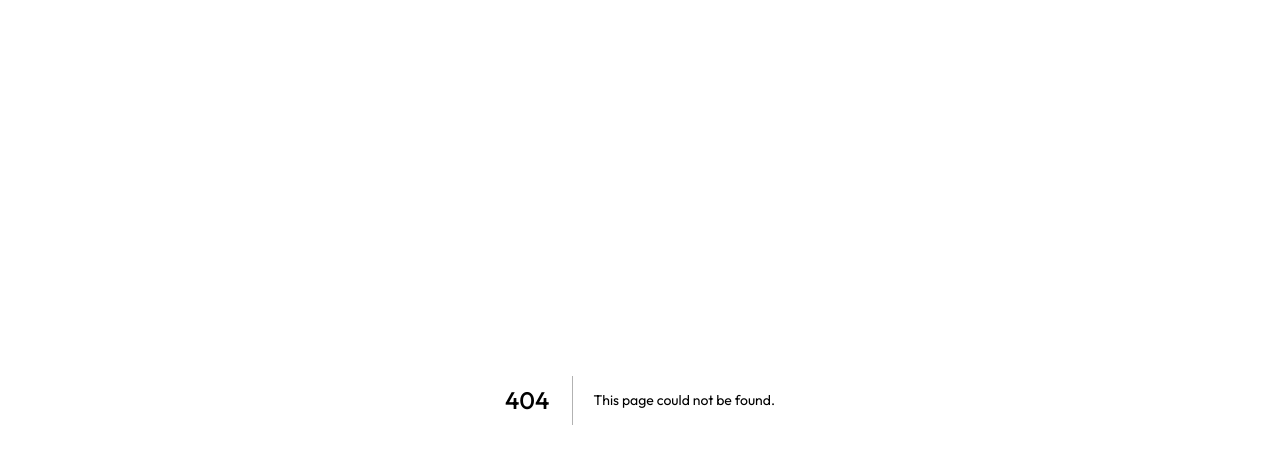
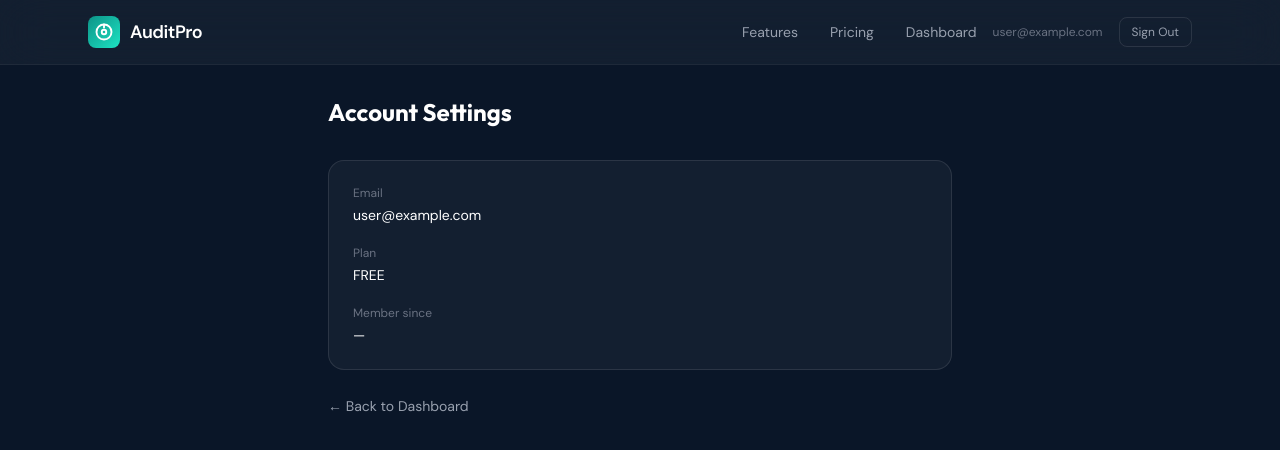
Before and after one commit to evsong/social-media-audit-pro, a Next.js app: page /dashboard/settings in a window 1280 px wide. Before the commit this address had no page. Shown: the top 450 px of the page. Built offline with nearby package versions, Linux system fonts and the light colour scheme; no server answers; the database is empty; sample sign-in values are in the browser's storage.

Commit message:
feat: add auth-aware navbar, dashboard, and route protection

```diff
--- a/src/app/auth/signin/page.tsx
+++ b/src/app/auth/signin/page.tsx
@@ -18,6 +18,7 @@ export default function SignInPage() {
     try {
       const res = await signIn("resend", {
         email: email.trim(),
+        callbackUrl: "/dashboard",
         redirect: false,
       });
 
--- /dev/null
+++ b/src/app/dashboard/page.tsx
@@ -0,0 +1,76 @@
+import { auth } from "@/lib/auth";
+import { prisma } from "@/lib/prisma";
+import { redirect } from "next/navigation";
+
+export default async function DashboardPage() {
+  const session = await auth();
+  if (!session?.user?.email) redirect("/auth/signin");
+
+  const user = await prisma.user.findUnique({
+    where: { email: session.user.email },
+  });
+
+  const audits = await prisma.auditReport.findMany({
+    where: { userId: user?.id },
+    orderBy: { createdAt: "desc" },
+    take: 20,
+    select: { id: true, platform: true, username: true, healthScore: true, createdAt: true },
+  });
+
+  const plan = user?.plan ?? "FREE";
+  const limits: Record<string, number> = { FREE: 3, PRO: 30, AGENCY: 999 };
+  const thisMonth = audits.filter(a => {
+    const d = new Date(a.createdAt);
+    const now = new Date();
+    return d.getMonth() === now.getMonth() && d.getFullYear() === now.getFullYear();
+  }).length;
+
+  return (
+    <main className="pt-24 pb-16 max-w-4xl mx-auto px-6">
+      <h1 className="text-2xl font-bold mb-8">Dashboard</h1>
+
+      {/* Plan & Usage */}
+      <div className="grid md:grid-cols-3 gap-4 mb-10">
+        <StatCard label="Plan" value={plan} />
+        <StatCard label="Audits this month" value={`${thisMonth} / ${limits[plan] ?? 3}`} />
+        <StatCard label="Total audits" value={String(audits.length)} />
+      </div>
+
+      {/* Audit History */}
+      <h2 className="font-semibold text-lg mb-4">Recent Audits</h2>
+      {audits.length === 0 ? (
+        <div className="bg-[rgba(255,255,255,0.04)] border border-white/10 rounded-2xl p-8 text-center">
+          <p className="text-gray-400 mb-4">No audits yet.</p>
+          <a href="/" className="px-4 py-2 bg-[#0d9488] hover:bg-[#0f766e] rounded-lg text-white text-sm font-medium transition">
+            Run your first audit
+          </a>
+        </div>
+      ) : (
+        <div className="space-y-3">
+          {audits.map(a => (
+            <a key={a.id} href={`/audit/${a.platform}/${a.username}`}
+              className="flex items-center justify-between bg-[rgba(255,255,255,0.04)] border border-white/10 rounded-xl px-5 py-4 hover:border-white/20 transition">
+              <div className="flex items-center gap-3">
+                <span className="text-xs uppercase text-[#1de4c3] font-semibold w-16">{a.platform}</span>
+                <span className="text-sm">@{a.username}</span>
+              </div>
+              <div className="flex items-center gap-4">
+                <span className="text-sm font-semibold">{a.healthScore}/100</span>
+                <span className="text-xs text-gray-500">{new Date(a.createdAt).toLocaleDateString()}</span>
+              </div>
+            </a>
+          ))}
+        </div>
+      )}
+    </main>
+  );
+}
+
+function StatCard({ label, value }: { label: string; value: string }) {
+  return (
+    <div className="bg-[rgba(255,255,255,0.04)] border border-white/10 rounded-xl p-5">
+      <div className="text-xs text-gray-500 mb-1">{label}</div>
+      <div className="text-xl font-bold">{value}</div>
+    </div>
+  );
+}
--- /dev/null
+++ b/src/app/dashboard/settings/page.tsx
@@ -0,0 +1,35 @@
+import { auth } from "@/lib/auth";
+import { prisma } from "@/lib/prisma";
+import { redirect } from "next/navigation";
+
+export default async function SettingsPage() {
+  const session = await auth();
+  if (!session?.user?.email) redirect("/auth/signin");
+
+  const user = await prisma.user.findUnique({
+    where: { email: session.user.email },
+  });
+
+  return (
+    <main className="pt-24 pb-16 max-w-2xl mx-auto px-6">
+      <h1 className="text-2xl font-bold mb-8">Account Settings</h1>
+      <div className="bg-[rgba(255,255,255,0.04)] border border-white/10 rounded-2xl p-6 space-y-5">
+        <Field label="Email" value={session.user.email} />
+        <Field label="Plan" value={user?.plan ?? "FREE"} />
+        <Field label="Member since" value={user?.createdAt ? new Date(user.createdAt).toLocaleDateString() : "—"} />
+      </div>
+      <div className="mt-6">
+        <a href="/dashboard" className="text-sm text-gray-400 hover:text-white transition">&larr; Back to Dashboard</a>
+      </div>
+    </main>
+  );
+}
+
+function Field({ label, value }: { label: string; value: string }) {
+  return (
+    <div>
+      <div className="text-xs text-gray-500 mb-1">{label}</div>
+      <div className="text-sm">{value}</div>
+    </div>
+  );
+}
--- a/src/app/layout.tsx
+++ b/src/app/layout.tsx
@@ -1,5 +1,6 @@
 import type { Metadata } from "next";
 import Providers from "./providers";
+import Navbar from "@/components/Navbar";
 import "./globals.css";
 
 export const metadata: Metadata = {
@@ -29,7 +30,7 @@ export default function RootLayout({
           rel="stylesheet"
         />
       </head>
-      <body className="antialiased"><Providers>{children}</Providers></body>
+      <body className="antialiased"><Providers><Navbar />{children}</Providers></body>
     </html>
   );
 }
--- a/src/app/page.tsx
+++ b/src/app/page.tsx
@@ -3,23 +3,6 @@ import { AuditForm } from "@/components/landing/AuditForm";
 export default function Home() {
   return (
     <main>
-      {/* NAV */}
-      <nav className="fixed top-0 w-full z-50 bg-[rgba(255,255,255,0.04)] backdrop-blur-xl border-b border-white/5">
-        <div className="max-w-6xl mx-auto px-6 h-16 flex items-center justify-between">
-          <a href="/" className="flex items-center gap-2.5">
-            <div className="w-8 h-8 rounded-lg bg-gradient-to-br from-[#0d9488] to-[#1de4c3] flex items-center justify-center">
-              <svg width="18" height="18" viewBox="0 0 24 24" fill="none" stroke="white" strokeWidth="2.5" strokeLinecap="round"><circle cx="12" cy="12" r="10"/><circle cx="12" cy="12" r="3"/><line x1="12" y1="2" x2="12" y2="6"/></svg>
-            </div>
-            <span className="font-bold text-lg tracking-tight">AuditPro</span>
-          </a>
-          <div className="hidden md:flex items-center gap-8 text-sm text-gray-400">
-            <a href="#features" className="hover:text-white transition">Features</a>
-            <a href="#pricing" className="hover:text-white transition">Pricing</a>
-            <a href="/auth/signin" className="px-4 py-2 bg-[#0d9488] hover:bg-[#0f766e] rounded-lg text-white text-sm font-medium transition">Sign In</a>
-          </div>
-        </div>
-      </nav>
-
       {/* HERO */}
       <section className="relative pt-32 pb-20 overflow-hidden">
         <div className="absolute top-20 left-1/2 -translate-x-1/2 w-[600px] h-[600px] bg-[#0d9488]/10 rounded-full blur-[120px] pointer-events-none" />
@@ -104,9 +87,9 @@ function PriceCard({ title, price, period, features, popular }: {
       <ul className="space-y-3 text-sm text-gray-300 mb-8 flex-1">
         {features.map((f) => <li key={f} className="flex items-center gap-2"><span className="text-[#1de4c3]">✓</span>{f}</li>)}
       </ul>
-      <button className={`w-full py-2.5 rounded-lg text-sm font-semibold transition ${popular ? "bg-gradient-to-r from-[#0d9488] to-[#0dc8aa]" : "border border-white/10 hover:bg-white/5"}`}>
+      <a href={title === "Agency" ? "/contact" : "/auth/signin"} className={`block w-full py-2.5 rounded-lg text-sm font-semibold text-center transition ${popular ? "bg-gradient-to-r from-[#0d9488] to-[#0dc8aa]" : "border border-white/10 hover:bg-white/5"}`}>
         {title === "Agency" ? "Contact Sales" : popular ? "Upgrade to Pro" : "Get Started"}
-      </button>
+      </a>
     </div>
   );
 }
--- /dev/null
+++ b/src/components/Navbar.tsx
@@ -0,0 +1,36 @@
+"use client";
+import { useSession, signOut } from "next-auth/react";
+
+export default function Navbar() {
+  const { data: session, status } = useSession();
+
+  return (
+    <nav className="fixed top-0 w-full z-50 bg-[rgba(255,255,255,0.04)] backdrop-blur-xl border-b border-white/5">
+      <div className="max-w-6xl mx-auto px-6 h-16 flex items-center justify-between">
+        <a href="/" className="flex items-center gap-2.5">
+          <div className="w-8 h-8 rounded-lg bg-gradient-to-br from-[#0d9488] to-[#1de4c3] flex items-center justify-center">
+            <svg width="18" height="18" viewBox="0 0 24 24" fill="none" stroke="white" strokeWidth="2.5" strokeLinecap="round"><circle cx="12" cy="12" r="10"/><circle cx="12" cy="12" r="3"/><line x1="12" y1="2" x2="12" y2="6"/></svg>
+          </div>
+          <span className="font-bold text-lg tracking-tight">AuditPro</span>
+        </a>
+        <div className="hidden md:flex items-center gap-8 text-sm text-gray-400">
+          <a href="/#features" className="hover:text-white transition">Features</a>
+          <a href="/#pricing" className="hover:text-white transition">Pricing</a>
+          {status === "loading" ? (
+            <div className="w-20 h-9" />
+          ) : session?.user ? (
+            <div className="flex items-center gap-4">
+              <a href="/dashboard" className="hover:text-white transition">Dashboard</a>
+              <span className="text-xs text-gray-500 truncate max-w-[160px]">{session.user.email}</span>
+              <button onClick={() => signOut({ callbackUrl: "/" })} className="px-3 py-1.5 border border-white/10 hover:bg-white/5 rounded-lg text-xs transition">
+                Sign Out
+              </button>
+            </div>
+          ) : (
+            <a href="/auth/signin" className="px-4 py-2 bg-[#0d9488] hover:bg-[#0f766e] rounded-lg text-white text-sm font-medium transition">Sign In</a>
+          )}
+        </div>
+      </div>
+    </nav>
+  );
+}
--- a/src/lib/auth.ts
+++ b/src/lib/auth.ts
@@ -17,4 +17,12 @@ export const { handlers, auth, signIn, signOut } = NextAuth({
   },
   session: { strategy: "jwt" },
   trustHost: true,
+  callbacks: {
+    authorized({ auth, request }) {
+      const isLoggedIn = !!auth?.user;
+      const isProtected = request.nextUrl.pathname.startsWith("/dashboard");
+      if (isProtected && !isLoggedIn) return false;
+      return true;
+    },
+  },
 });
--- /dev/null
+++ b/src/middleware.ts
@@ -0,0 +1,16 @@
+import { NextResponse } from "next/server";
+import type { NextRequest } from "next/server";
+
+export function middleware(request: NextRequest) {
+  const token = request.cookies.get("authjs.session-token") ?? request.cookies.get("__Secure-authjs.session-token");
+  if (!token) {
+    const signIn = new URL("/auth/signin", request.url);
+    signIn.searchParams.set("callbackUrl", request.nextUrl.pathname);
+    return NextResponse.redirect(signIn);
+  }
+  return NextResponse.next();
+}
+
+export const config = {
+  matcher: ["/dashboard/:path*"],
+};
```
